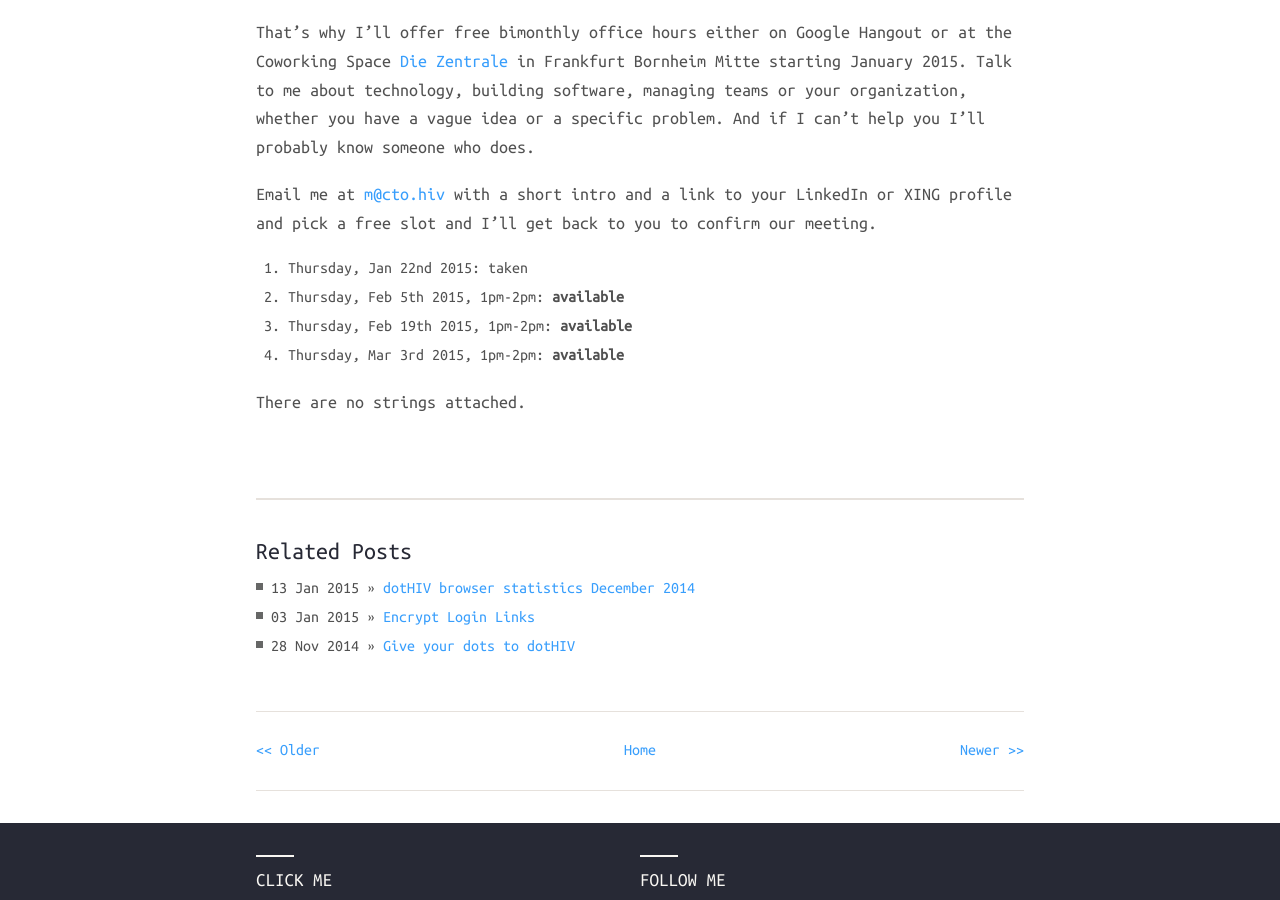
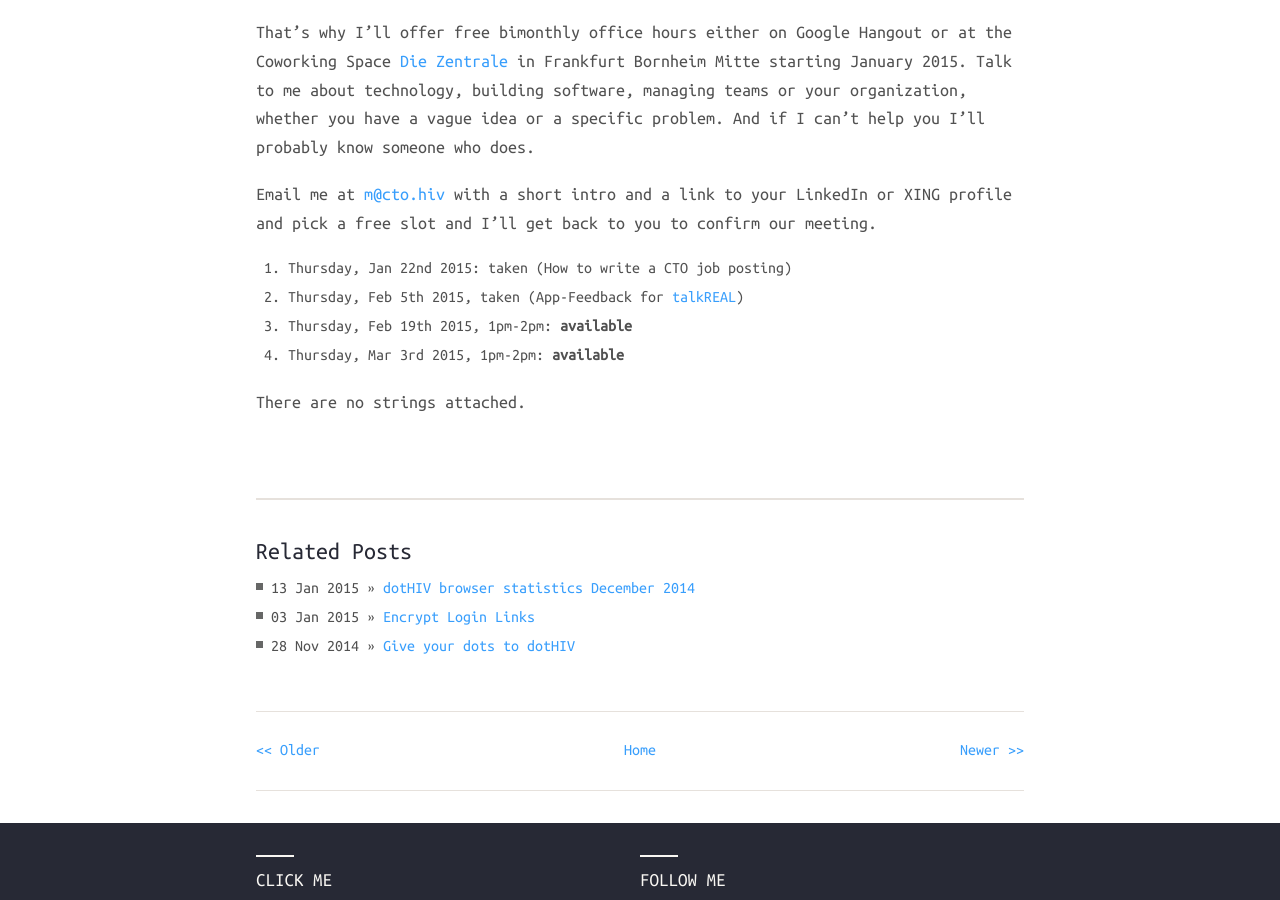
Before and after one commit to coderbyheart/blog, a Jekyll site: the page built from _posts/2015-01-02-office-hours.md, in a window 1280 px wide and 900 px high, scrolled down 691 px. Built offline with Jekyll 4.4.1, drawn with Linux system fonts in a browser that asks for light colours; nearby versions of some CDN libraries; comment, search, counter and statistics services are not loaded.

Commit message:
Updated.

```diff
--- a/_posts/2015-01-02-office-hours.md
+++ b/_posts/2015-01-02-office-hours.md
@@ -17,8 +17,8 @@
 
 Email me at [m@cto.hiv][2] with a short intro and a link to your LinkedIn or XING profile and pick a free slot and I'll get back to you to confirm our meeting.
 
- 1. Thursday, Jan 22nd 2015: taken
- 2. Thursday, Feb 5th 2015, 1pm-2pm: **available**
+ 1. Thursday, Jan 22nd 2015: taken (How to write a CTO job posting)
+ 2. Thursday, Feb 5th 2015, taken (App-Feedback for [talkREAL](/uploads/2015/01/talkREAL_App_PitchDeck_Tech_Short_vcR10.pdf))
  3. Thursday, Feb 19th 2015, 1pm-2pm: **available**
  4. Thursday, Mar 3rd 2015, 1pm-2pm: **available**
 
```
Also changed, not shown: 1 other file.
